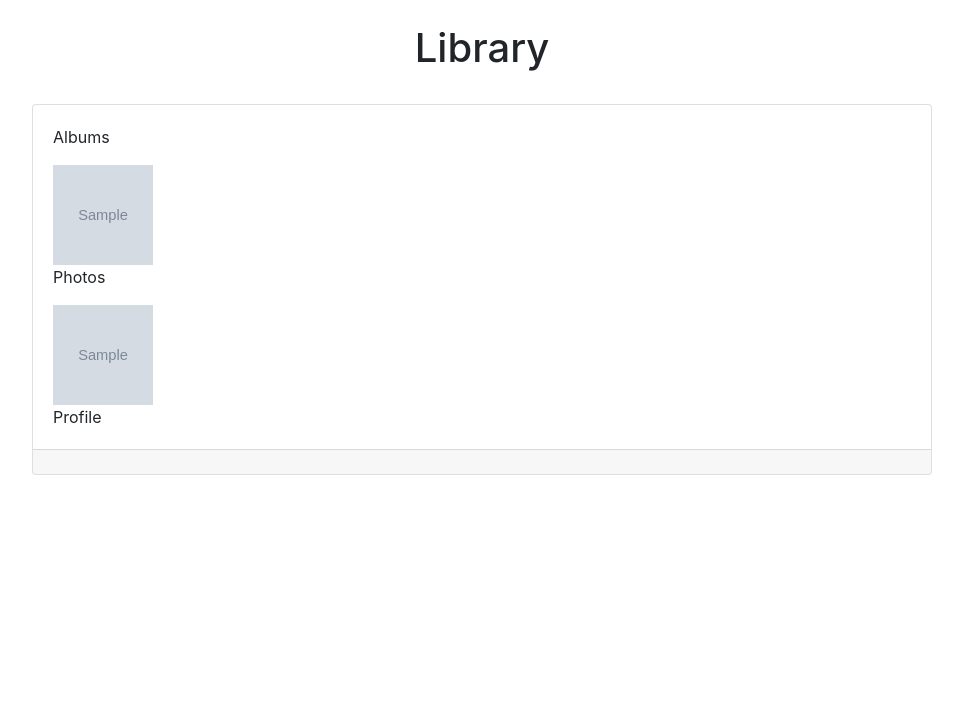
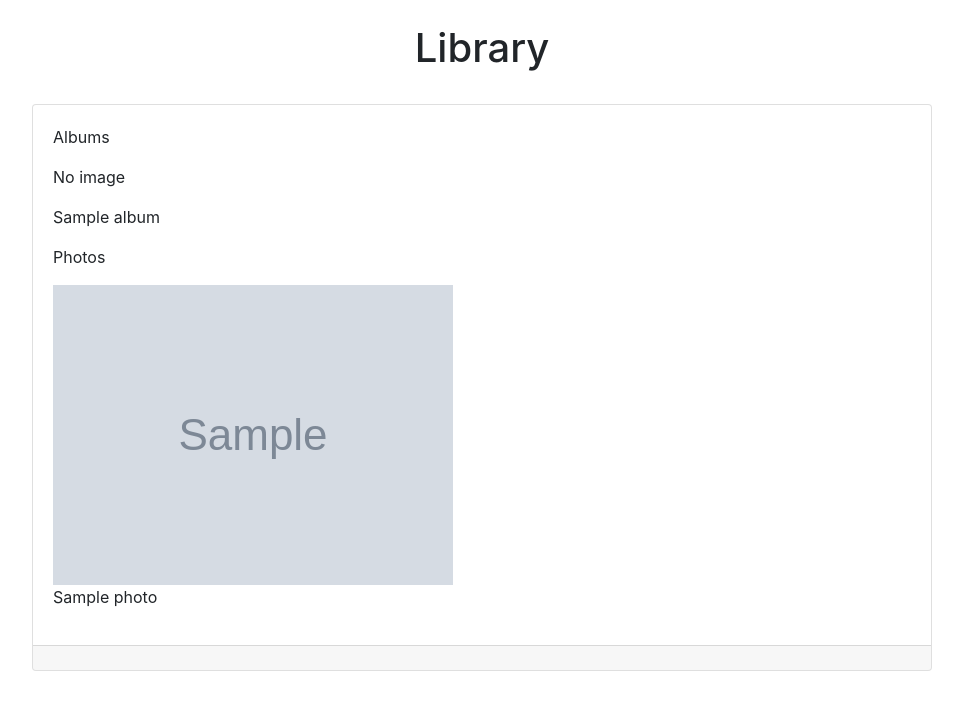
Before and after one commit to ztaylor2/django-imager, a Django app: template imagersite/imager_images/templates/imager_images/library.html in a window 1280 px wide. Shown: the part 56-766 px from the top of the page, without its empty margins (158-1121 px from the left). Run offline with Django 3.2, Linux system fonts and the light colour scheme; the template is opened without the code that fills it: most values are stand-ins (such as "Sample title", 1, 10 or a date in 2020); grey boxes marked "Sample" are stand-in pictures; some libraries are stand-ins or nearby versions.

Commit message:
Library view done.

```diff
--- a/imagersite/imager_images/models.py
+++ b/imagersite/imager_images/models.py
@@ -43,7 +43,9 @@ class Album(models.Model):
                              related_name='album')
     photo = models.ManyToManyField(Photo, blank=True, default='',
                                    related_name='album')
-
+    cover = models.ImageField(upload_to='documents/%Y/%m/%d',
+                              blank=True,
+                              null=True)
     title = models.CharField(max_length=50, blank=False)
     description = models.TextField(max_length=500, blank=True, null=True)
     date_uploaded = models.DateField(auto_now=False, auto_now_add=True)
--- a/imagersite/imager_images/templates/imager_images/library.html
+++ b/imagersite/imager_images/templates/imager_images/library.html
@@ -1,4 +1,5 @@
 {% extends "imagersite/base.html" %}
+{% load thumbnail %}
 
 {% block body %}
 
@@ -8,15 +9,35 @@
       </div>
       <div class="card">
         <div class="card-body">
+
           <p class="card-text">Albums</p>
-          {% for album in data.albums %}
-            <img src="{{ album.image.url }}" style="height: 100px; width: 100px;"/>
-          {% endfor %}
+
+            {% for album in data.albums %}
+
+              {% thumbnail album.cover "200x200" as im %}
+                  <img src="{{ im.url }}">
+              {% empty %}
+                <p>No image</p>
+              {% endthumbnail %}
+                <p>{{ album.title }}</p>
+
+            {% endfor %}
+
           <p class="card-text">Photos</p>
-          {% for photo in data.photos %}
-            <img src="{{ photo.image.url }}" style="height: 100px; width: 100px;"/>
-          {% endfor %}
-            <p class="card-text">Profile</p>
+
+            {% for photo in data.photos %}
+
+              {% thumbnail photo.image "200x200" as im %}
+                <img src="{{ im.url }}">
+              {% empty %}
+                <p>No image</p>
+              {% endthumbnail %}
+
+              <p>{{ photo.title }}</p>
+
+            {% endfor %}
+
+          <p class="card-text"></p>
         </div>
         <div class="card-footer text-muted">
         </div>
--- a/imagersite/imager_images/views.py
+++ b/imagersite/imager_images/views.py
@@ -16,13 +16,16 @@ class LibraryView(ListView):
         """."""
         context = super(LibraryView, self).get_context_data(**kwargs)
         photos = context['data'][2].photo.all()
+        albums = context['data'][2].album.all()
         # import pdb; pdb.set_trace()
         num_photos = len(photos)
-        num_albums = context['data'][2].album.all().count()
+        num_albums = len(albums)
+
         context['data'] = {
             'num_photos': num_photos,
             'num_albums': num_albums,
             'photos': photos,
+            'albums': albums,
         }
 
         return context
--- a/imagersite/imagersite/settings.py
+++ b/imagersite/imagersite/settings.py
@@ -37,6 +37,7 @@ INSTALLED_APPS = [
     'django.contrib.sessions',
     'django.contrib.messages',
     'django.contrib.staticfiles',
+    'sorl.thumbnail',
     'imagersite',
     'imager_profile',
     'imager_images',
```
Also changed, not shown: imagersite/imager_images/migrations/0004_auto_20171207_2229.py (added), imagersite/static/imagersite/noimageavailable.png (added), 1 other file.
